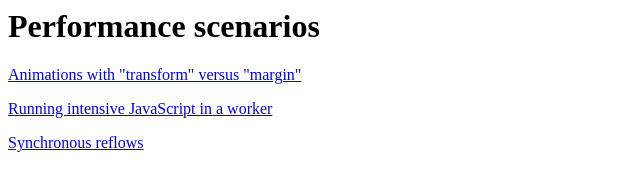
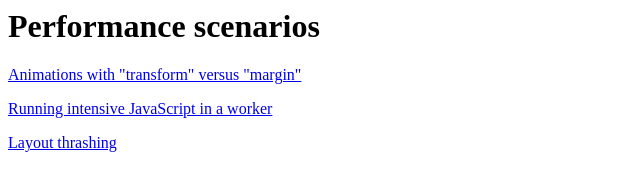
Before and after one commit to firefox-devtools/performance-scenarios, a plain HTML site: page index.html in a window 1280 px wide. Shown: the full height of the page, 0-640 px from the left. Drawn offline with Linux system fonts and the light colour scheme.

Commit message:
rename synchronous-reflows->layout thrashing

```diff
--- a/index.html
+++ b/index.html
@@ -2,4 +2,4 @@
 
 <p><a href="animation-transform-margin/index.html">Animations with "transform" versus "margin"</a></p>
 <p><a href="js-worker/index.html">Running intensive JavaScript in a worker</a></p>
-<p><a href="synchronous-reflows/index.html">Synchronous reflows</a></p>
+<p><a href="layout-thrashing/index.html">Layout thrashing</a></p>
```
Also changed, not shown: layout thrashing/index.html (renamed from synchronous-reflows/index.html).
